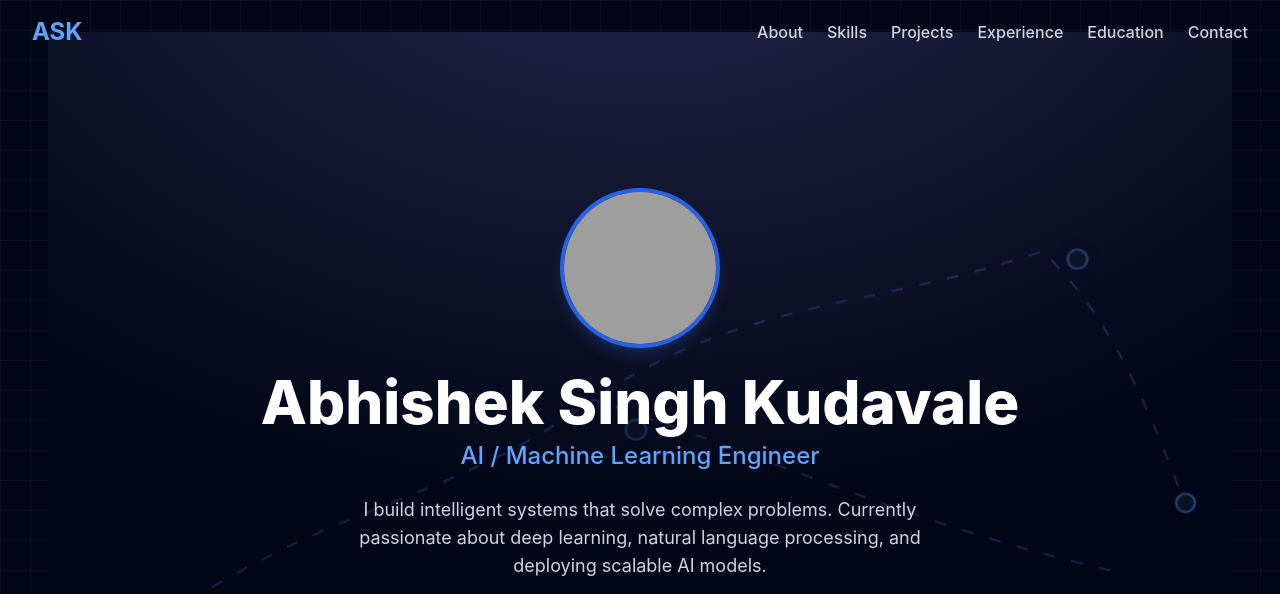
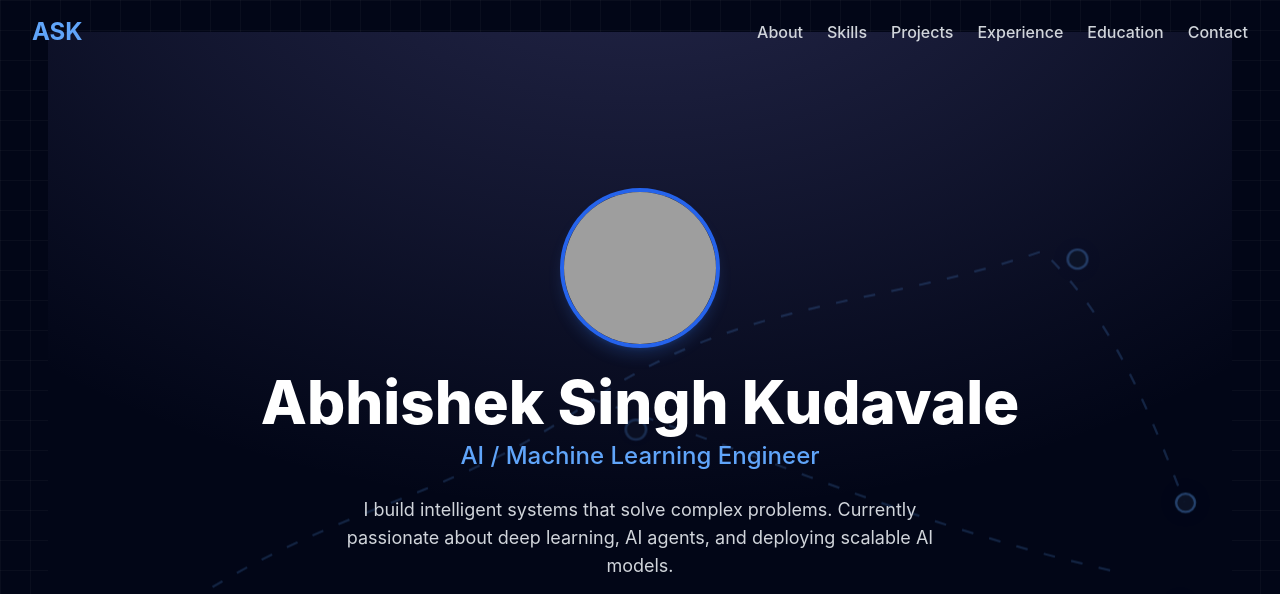
Before and after one commit to Akudavale/portfolio, a plain HTML site: page index.html in a window 1280 px wide. Shown: the top 594 px of the page. Drawn offline with nearby package versions, Linux system fonts and the light colour scheme; grey boxes are pictures that could not be loaded; a web font is replaced by a local one.

Commit message:
minor update of profile

```diff
--- a/index.html
+++ b/index.html
@@ -129,7 +129,7 @@
             <h1 class="text-4xl md:text-6xl font-extrabold text-white mb-2">Abhishek Singh Kudavale</h1>
             <p class="text-xl md:text-2xl text-primary-light font-medium mb-6">AI / Machine Learning Engineer</p>
             <p class="max-w-2xl text-gray-300 mb-8 text-lg px-4">
-                I build intelligent systems that solve complex problems. Currently passionate about deep learning, natural language processing, and deploying scalable AI models.
+                I build intelligent systems that solve complex problems. Currently passionate about deep learning, AI agents, and deploying scalable AI models.
             </p>
             <div class="flex items-center space-x-6 mb-8">
                 <a href="https://github.com/Akudavale" target="_blank" rel="noopener noreferrer" class="text-gray-400 hover:text-primary-light transition-colors duration-300" aria-label="GitHub Profile">
```
